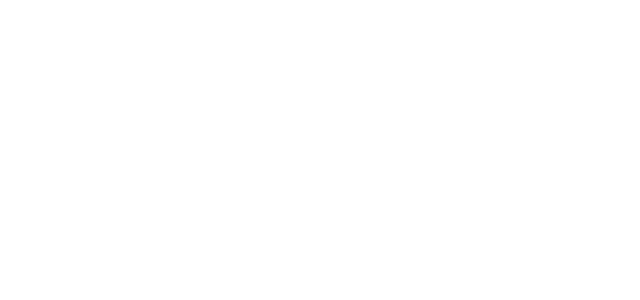
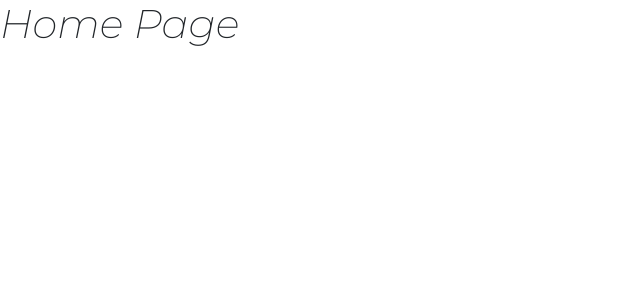
Before and after one commit to xx-code/portfolio, a React (Create React App) app: page / in a window 1280 px wide. Shown: the top 300 px of the page, without its empty margins (0-640 px from the left). Built offline with nearby package versions, Linux system fonts and the light colour scheme.

Commit message:
init home page

```diff
--- a/package.json
+++ b/package.json
@@ -8,7 +8,7 @@
     "@testing-library/react": "^11.2.2",
     "@testing-library/user-event": "^12.5.0",
     "i18next": "^19.8.4",
-    "node-sass": "^5.0.0",
+    "node-sass": "^4.14.1",
     "react": "^17.0.1",
     "react-dom": "^17.0.1",
     "react-i18next": "^9.0.10",
--- a/src/routes.js
+++ b/src/routes.js
@@ -1,10 +1,12 @@
 import React from 'react';
 import { Switch, Route } from 'react-router-dom';
+
+import Home from './views/home';
 
 const Router = () => {
     return(
         <Switch>
-
+            <Route path="/" component={Home} />
         </Switch>
     )
 }
--- /dev/null
+++ b/src/views/home/home.js
@@ -0,0 +1,11 @@
+import React from 'react';
+
+const Home = () => {
+    return(
+        <h1>
+            Home Page
+        </h1>
+    );
+};
+
+export default Home
--- /dev/null
+++ b/src/views/home/index.js
@@ -0,0 +1,4 @@
+import Home from './home';
+import './index.scss';
+
+export default Home;
--- /dev/null
+++ b/src/views/home/index.scss
@@ -0,0 +1 @@
+@import '../../colors.scss';
```
Also changed, not shown: 2 other files (tests, documents, lock files or other folders).
